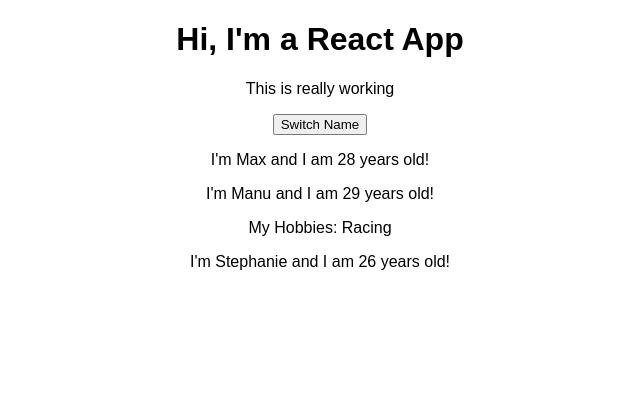
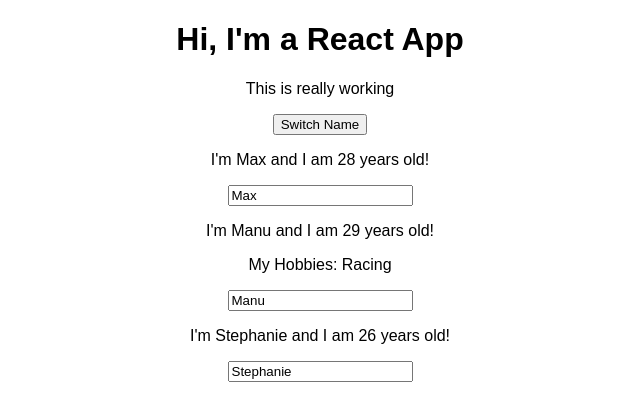
Before and after one commit to filescoder/react, a React (Create React App) app in the folder react-complete-guide/: page / in a window 1280 px wide. Shown: the top 420 px of the page, without its empty margins (320-960 px from the left). Built offline with nearby package versions, Linux system fonts and the light colour scheme.

Commit message:
3.23 - Adding Two Way Binding

```diff
--- a/react-complete-guide/src/App.js
+++ b/react-complete-guide/src/App.js
@@ -20,10 +20,19 @@
         { name: newName, age: 28 },
         { name: 'Manu', age: 29 },
         { name: 'Stephanie', age: 27 },
-      ],
-      otherState: 'some other value'
+      ]
     });
   };
+
+  nameChangedHandler = (event) => {
+    this.setState({
+      persons: [
+        { name: 'Max', age: 28 },
+        { name: event.target.value, age: 29 },
+        { name: 'Stephanie', age: 26 },
+      ]
+    });
+  }
 
   render() {
     return (
@@ -37,7 +46,8 @@
         <Person
           name={this.state.persons[1].name}
           age={this.state.persons[1].age}
-          click={this.switchNameHandler.bind(this, 'Max!')}>My Hobbies: Racing</Person>
+          click={this.switchNameHandler.bind(this, 'Max!')}
+          changed={this.nameChangedHandler}>My Hobbies: Racing</Person>
         <Person
           name={this.state.persons[2].name}
           age={this.state.persons[2].age}/>
--- a/react-complete-guide/src/Person/Person.js
+++ b/react-complete-guide/src/Person/Person.js
@@ -5,6 +5,7 @@
         <div>
             <p onClick={props.click}>I'm {props.name} and I am {props.age} years old!</p>
             <p>{props.children}</p>
+            <input type="text" onChange={props.changed} value={props.name}/>
         </div>
     )
 }
```
